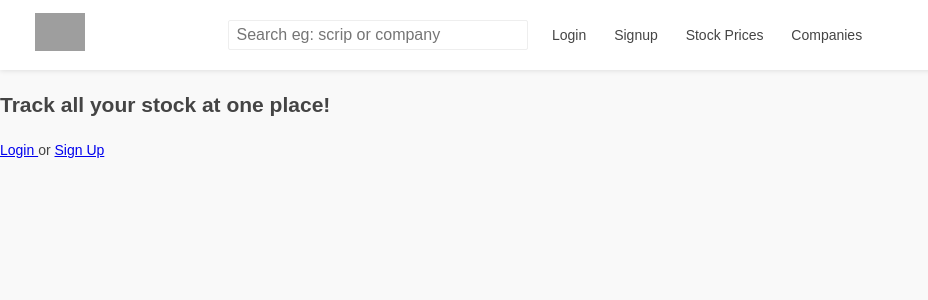
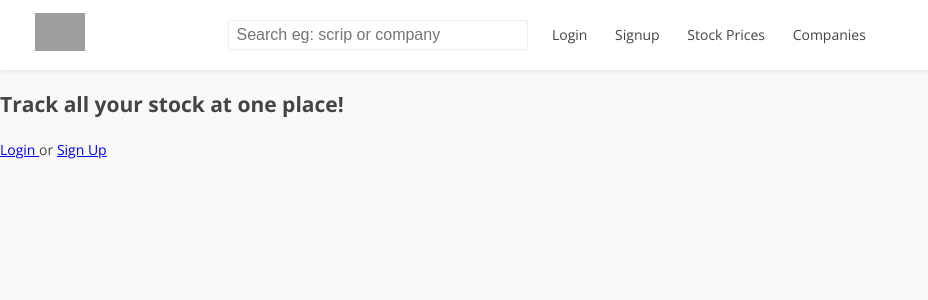
Before and after one commit to bixash/NEPSE-Stock-Portfolio-Tracker, a Python web app: template resources/templates/index.html in a window 1280 px wide. Shown: the top 300 px of the page, without its empty margins (0-928 px from the left). Run offline with Jinja, Linux system fonts and the light colour scheme; the template is opened without the code that fills it, so the values that code supplies are empty; some web fonts are replaced; grey boxes are pictures that could not be loaded.

Commit message:
fonts-offline

```diff
--- a/resources/static/css/fonts.css
+++ b/resources/static/css/fonts.css
@@ -1,160 +1,32 @@
-/* cyrillic-ext */
+/* open-sans-300 - latin */
 @font-face {
+  font-display: swap; /* Check https://developer.mozilla.org/en-US/docs/Web/CSS/@font-face/font-display for other options. */
   font-family: 'Open Sans';
   font-style: normal;
   font-weight: 300;
-    font-stretch: 100%;
-    font-display: swap;
-    src: url(https://fonts.gstatic.com/s/opensans/v36/memvYaGs126MiZpBA-UvWbX2vVnXBbObj2OVTSKmu1aB.woff2) format('woff2');
-    unicode-range: U+0460-052F, U+1C80-1C88, U+20B4, U+2DE0-2DFF, U+A640-A69F, U+FE2E-FE2F;
+  src: url('../fonts/open-sans-v36-latin-300.woff2') format('woff2'); /* Chrome 36+, Opera 23+, Firefox 39+, Safari 12+, iOS 10+ */
 }
-  /* cyrillic */
+/* open-sans-regular - latin */
 @font-face {
-    font-family: 'Open Sans';
-    font-style: normal;
-    font-weight: 300;
-    font-stretch: 100%;
-    font-display: swap;
-    src: url(https://fonts.gstatic.com/s/opensans/v36/memvYaGs126MiZpBA-UvWbX2vVnXBbObj2OVTSumu1aB.woff2) format('woff2');
-    unicode-range: U+0301, U+0400-045F, U+0490-0491, U+04B0-04B1, U+2116;
-  }
-  /* greek-ext */
-  @font-face {
-    font-family: 'Open Sans';
-    font-style: normal;
-    font-weight: 300;
-    font-stretch: 100%;
-    font-display: swap;
-    src: url(https://fonts.gstatic.com/s/opensans/v36/memvYaGs126MiZpBA-UvWbX2vVnXBbObj2OVTSOmu1aB.woff2) format('woff2');
-    unicode-range: U+1F00-1FFF;
-  }
-  /* greek */
-  @font-face {
-    font-family: 'Open Sans';
-    font-style: normal;
-    font-weight: 300;
-    font-stretch: 100%;
-    font-display: swap;
-    src: url(https://fonts.gstatic.com/s/opensans/v36/memvYaGs126MiZpBA-UvWbX2vVnXBbObj2OVTSymu1aB.woff2) format('woff2');
-    unicode-range: U+0370-03FF;
-  }
-  /* hebrew */
-  @font-face {
-    font-family: 'Open Sans';
-    font-style: normal;
-    font-weight: 300;
-    font-stretch: 100%;
-    font-display: swap;
-    src: url(https://fonts.gstatic.com/s/opensans/v36/memvYaGs126MiZpBA-UvWbX2vVnXBbObj2OVTS2mu1aB.woff2) format('woff2');
-    unicode-range: U+0590-05FF, U+200C-2010, U+20AA, U+25CC, U+FB1D-FB4F;
-  }
-  /* vietnamese */
-  @font-face {
-    font-family: 'Open Sans';
-    font-style: normal;
-    font-weight: 300;
-    font-stretch: 100%;
-    font-display: swap;
-    src: url(https://fonts.gstatic.com/s/opensans/v36/memvYaGs126MiZpBA-UvWbX2vVnXBbObj2OVTSCmu1aB.woff2) format('woff2');
-    unicode-range: U+0102-0103, U+0110-0111, U+0128-0129, U+0168-0169, U+01A0-01A1, U+01AF-01B0, U+0300-0301, U+0303-0304, U+0308-0309, U+0323, U+0329, U+1EA0-1EF9, U+20AB;
-  }
-  /* latin-ext */
-  @font-face {
-    font-family: 'Open Sans';
-    font-style: normal;
-    font-weight: 300;
-    font-stretch: 100%;
-    font-display: swap;
-    src: url(https://fonts.gstatic.com/s/opensans/v36/memvYaGs126MiZpBA-UvWbX2vVnXBbObj2OVTSGmu1aB.woff2) format('woff2');
-    unicode-range: U+0100-02AF, U+0304, U+0308, U+0329, U+1E00-1E9F, U+1EF2-1EFF, U+2020, U+20A0-20AB, U+20AD-20CF, U+2113, U+2C60-2C7F, U+A720-A7FF;
-  }
-  /* latin */
-  @font-face {
-    font-family: 'Open Sans';
-    font-style: normal;
-    font-weight: 300;
-    font-stretch: 100%;
-    font-display: swap;
-    src: url(https://fonts.gstatic.com/s/opensans/v36/memvYaGs126MiZpBA-UvWbX2vVnXBbObj2OVTS-muw.woff2) format('woff2');
-    unicode-range: U+0000-00FF, U+0131, U+0152-0153, U+02BB-02BC, U+02C6, U+02DA, U+02DC, U+0304, U+0308, U+0329, U+2000-206F, U+2074, U+20AC, U+2122, U+2191, U+2193, U+2212, U+2215, U+FEFF, U+FFFD;
-  }
-  /* cyrillic-ext */
-  @font-face {
+  font-display: swap; /* Check https://developer.mozilla.org/en-US/docs/Web/CSS/@font-face/font-display for other options. */
   font-family: 'Open Sans';
   font-style: normal;
   font-weight: 400;
-    font-stretch: 100%;
-    font-display: swap;
-    src: url(https://fonts.gstatic.com/s/opensans/v36/memvYaGs126MiZpBA-UvWbX2vVnXBbObj2OVTSKmu1aB.woff2) format('woff2');
-    unicode-range: U+0460-052F, U+1C80-1C88, U+20B4, U+2DE0-2DFF, U+A640-A69F, U+FE2E-FE2F;
+  src: url('../fonts/open-sans-v36-latin-regular.woff2') format('woff2'); /* Chrome 36+, Opera 23+, Firefox 39+, Safari 12+, iOS 10+ */
 }
-  /* cyrillic */
+/* open-sans-500 - latin */
 @font-face {
+  font-display: swap; /* Check https://developer.mozilla.org/en-US/docs/Web/CSS/@font-face/font-display for other options. */
   font-family: 'Open Sans';
   font-style: normal;
-    font-weight: 400;
-    font-stretch: 100%;
-    font-display: swap;
-    src: url(https://fonts.gstatic.com/s/opensans/v36/memvYaGs126MiZpBA-UvWbX2vVnXBbObj2OVTSumu1aB.woff2) format('woff2');
-    unicode-range: U+0301, U+0400-045F, U+0490-0491, U+04B0-04B1, U+2116;
+  font-weight: 500;
+  src: url('../fonts/open-sans-v36-latin-500.woff2') format('woff2'); /* Chrome 36+, Opera 23+, Firefox 39+, Safari 12+, iOS 10+ */
 }
-  /* greek-ext */
+/* open-sans-700 - latin */
 @font-face {
+  font-display: swap; /* Check https://developer.mozilla.org/en-US/docs/Web/CSS/@font-face/font-display for other options. */
   font-family: 'Open Sans';
   font-style: normal;
-    font-weight: 400;
-    font-stretch: 100%;
-    font-display: swap;
-    src: url(https://fonts.gstatic.com/s/opensans/v36/memvYaGs126MiZpBA-UvWbX2vVnXBbObj2OVTSOmu1aB.woff2) format('woff2');
-    unicode-range: U+1F00-1FFF;
+  font-weight: 700;
+  src: url('../fonts/open-sans-v36-latin-700.woff2') format('woff2'); /* Chrome 36+, Opera 23+, Firefox 39+, Safari 12+, iOS 10+ */
 }
-  /* greek */
-  @font-face {
-    font-family: 'Open Sans';
-    font-style: normal;
-    font-weight: 400;
-    font-stretch: 100%;
-    font-display: swap;
-    src: url(https://fonts.gstatic.com/s/opensans/v36/memvYaGs126MiZpBA-UvWbX2vVnXBbObj2OVTSymu1aB.woff2) format('woff2');
-    unicode-range: U+0370-03FF;
-  }
-  /* hebrew */
-  @font-face {
-    font-family: 'Open Sans';
-    font-style: normal;
-    font-weight: 400;
-    font-stretch: 100%;
-    font-display: swap;
-    src: url(https://fonts.gstatic.com/s/opensans/v36/memvYaGs126MiZpBA-UvWbX2vVnXBbObj2OVTS2mu1aB.woff2) format('woff2');
-    unicode-range: U+0590-05FF, U+200C-2010, U+20AA, U+25CC, U+FB1D-FB4F;
-  }
-  /* vietnamese */
-  @font-face {
-    font-family: 'Open Sans';
-    font-style: normal;
-    font-weight: 400;
-    font-stretch: 100%;
-    font-display: swap;
-    src: url(https://fonts.gstatic.com/s/opensans/v36/memvYaGs126MiZpBA-UvWbX2vVnXBbObj2OVTSCmu1aB.woff2) format('woff2');
-    unicode-range: U+0102-0103, U+0110-0111, U+0128-0129, U+0168-0169, U+01A0-01A1, U+01AF-01B0, U+0300-0301, U+0303-0304, U+0308-0309, U+0323, U+0329, U+1EA0-1EF9, U+20AB;
-  }
-  /* latin-ext */
-  @font-face {
-    font-family: 'Open Sans';
-    font-style: normal;
-    font-weight: 400;
-    font-stretch: 100%;
-    font-display: swap;
-    src: url(https://fonts.gstatic.com/s/opensans/v36/memvYaGs126MiZpBA-UvWbX2vVnXBbObj2OVTSGmu1aB.woff2) format('woff2');
-    unicode-range: U+0100-02AF, U+0304, U+0308, U+0329, U+1E00-1E9F, U+1EF2-1EFF, U+2020, U+20A0-20AB, U+20AD-20CF, U+2113, U+2C60-2C7F, U+A720-A7FF;
-  }
-  /* latin */
-  @font-face {
-    font-family: 'Open Sans';
-    font-style: normal;
-    font-weight: 400;
-    font-stretch: 100%;
-    font-display: swap;
-    src: url(https://fonts.gstatic.com/s/opensans/v36/memvYaGs126MiZpBA-UvWbX2vVnXBbObj2OVTS-muw.woff2) format('woff2');
-    unicode-range: U+0000-00FF, U+0131, U+0152-0153, U+02BB-02BC, U+02C6, U+02DA, U+02DC, U+0304, U+0308, U+0329, U+2000-206F, U+2074, U+20AC, U+2122, U+2191, U+2193, U+2212, U+2215, U+FEFF, U+FFFD;
-  }
```
Also changed, not shown: resources/static/fonts/open-sans-v36-latin-300.woff2 (added), resources/static/fonts/open-sans-v36-latin-500.woff2 (added), resources/static/fonts/open-sans-v36-latin-600.woff2 (added), resources/static/fonts/open-sans-v36-latin-700.woff2 (added), resources/static/fonts/open-sans-v36-latin-regular.woff2 (added). Lines whose indentation alone changed are shown as unchanged.
